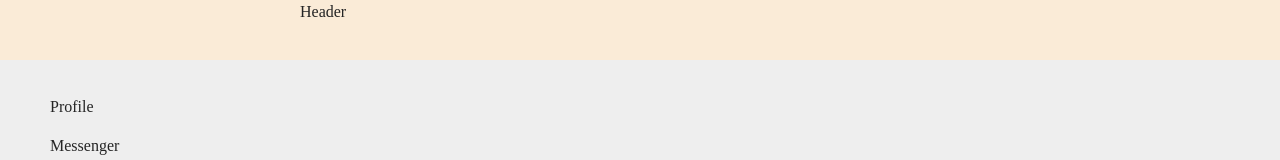
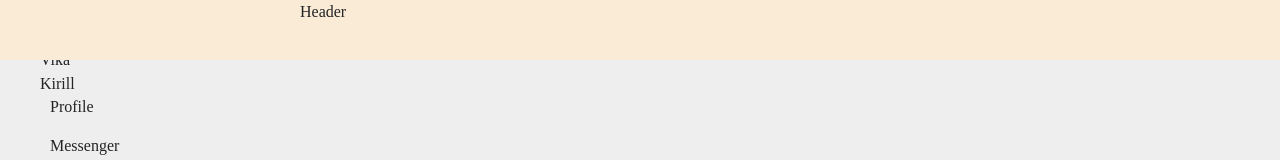
Before and after one commit to VitrivDolkom/socNet, a React (Vite) app: page /Messenger in a window 1280 px wide. Shown: the top 160 px of the page. Built offline with nearby package versions, Linux system fonts and the light colour scheme; a web font is replaced by a local one.

Commit message:
added basic layout

```diff
--- a/src/pages/Messenger/Messenger.jsx
+++ b/src/pages/Messenger/Messenger.jsx
@@ -3,7 +3,16 @@ import s from "./s.module.scss";
 const Messenger = () => {
     return (
         <div className={`${s.wrap} `}>
-            Messenger
+            <ul className={`${s.userList}`}>
+                <li>Dima</li>
+                <li>Andrey</li>
+                <li>Vika</li>
+                <li>Kirill</li>
+            </ul>
+            <div className={`${s.dialog}`}>
+                Hi
+                How are you?
+            </div>
         </div>
     );
 }
--- a/src/pages/Messenger/s.module.scss
+++ b/src/pages/Messenger/s.module.scss
@@ -0,0 +1,20 @@
+.wrap {
+  display: flex;
+}
+
+.user-list {
+  padding: 0px 20px;
+
+  & li {
+    padding: 10px;
+    border: 3px solid white;
+    border-radius: 20px;
+
+    &:hover {
+      cursor: pointer;
+      color: rgb(231, 171, 98);
+    }
+  }
+}
+
+.dialog {}
```
